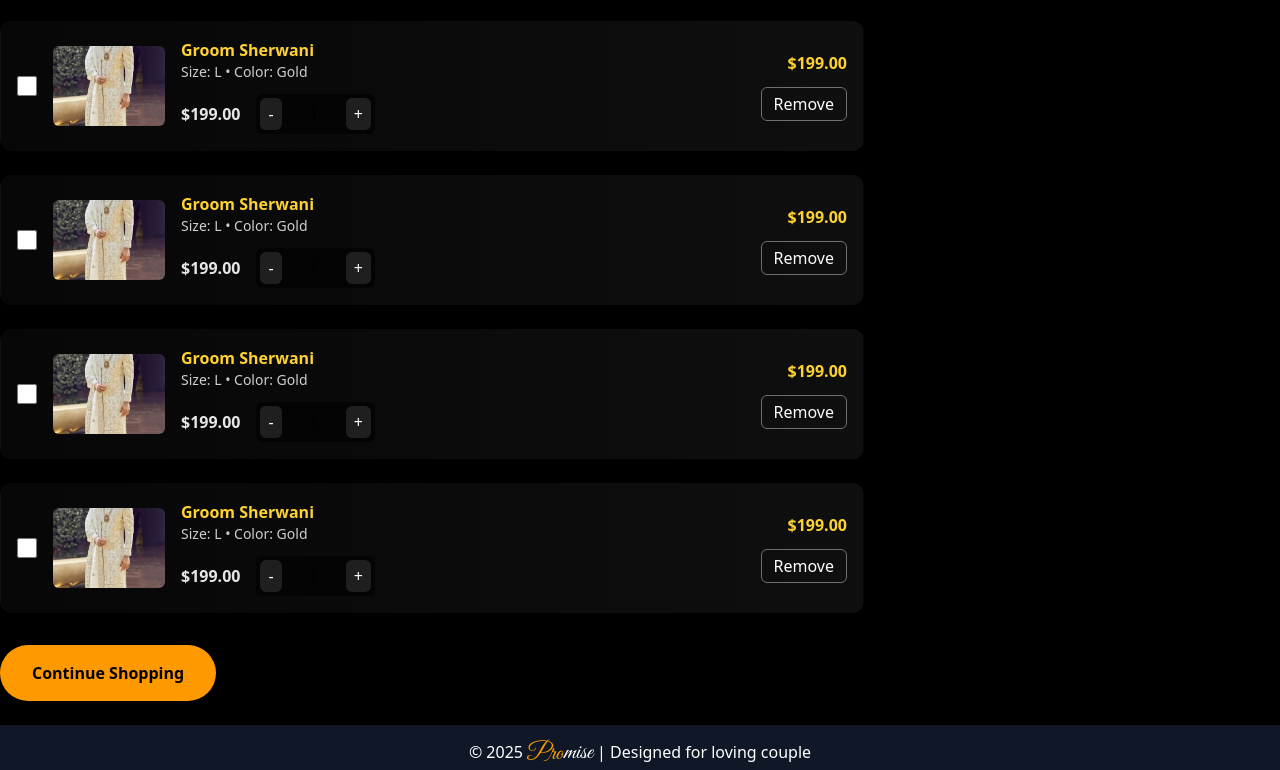
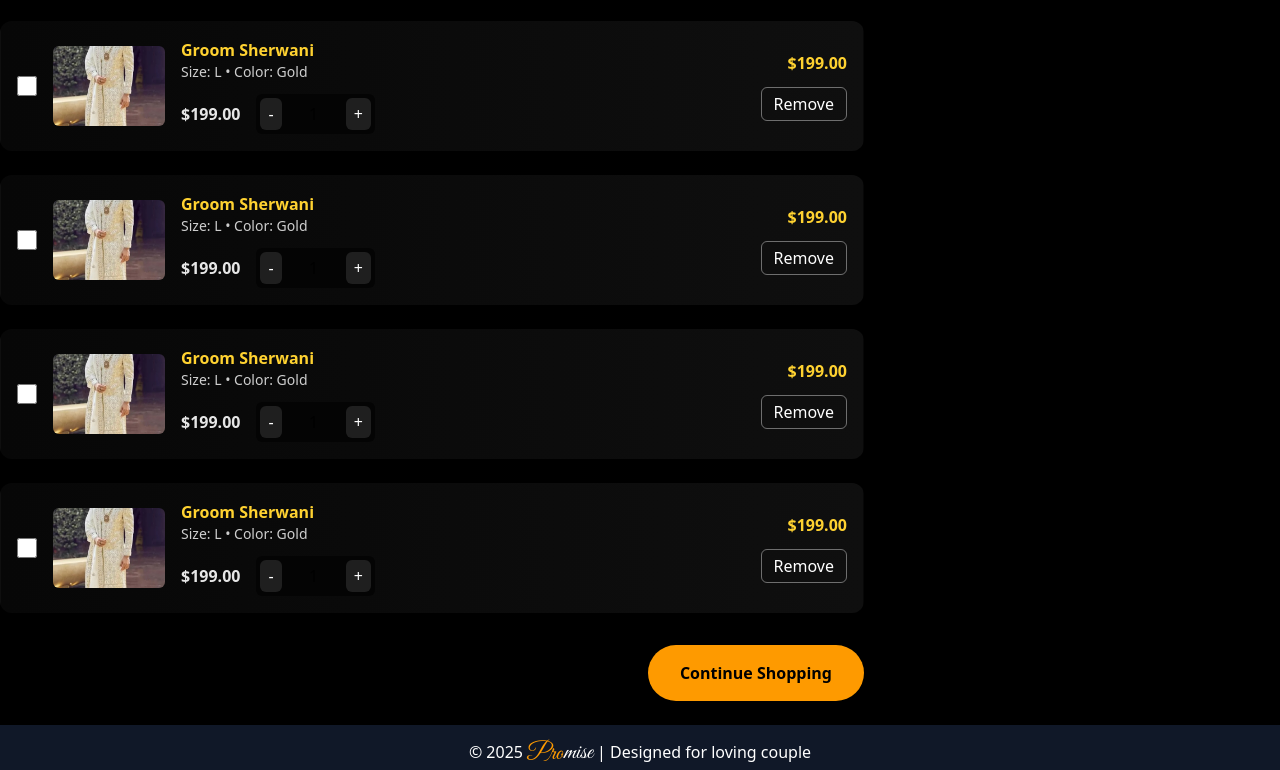
Before and after one commit to gervzsss/webapp_tailwind, a website: page cart.html in a window 1280 px wide. Shown: the part 743-1513 px from the top of the page. Drawn offline with nearby package versions, Linux system fonts and the light colour scheme; files that its build step writes are made by us from their sources; a web font is replaced by a local one.

Commit message:
moved continue shopping to right (cart page)

```diff
--- a/cart.html
+++ b/cart.html
@@ -226,7 +226,7 @@
             </div>
           </article>
 
-          <div class="mt-8">
+          <div class="flex justify-end mt-8">
             <a href="/products.html"
               class="inline-block bg-amber-500 text-black px-8 py-4 rounded-full font-semibold hover:shadow-[0_0_40px_rgba(255,160,0,0.55)] transition">Continue
               Shopping</a>
```
